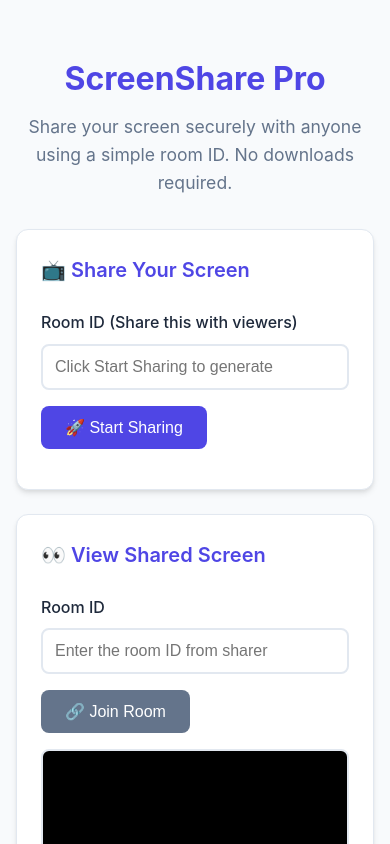
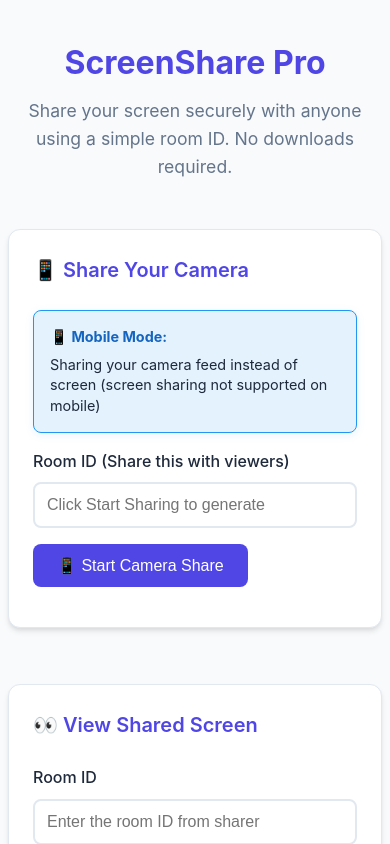
Before and after one commit to muhammadsadoon/screen-sharing-project, a React (Vite) app: page / in a window 390 px wide. Shown: the top 844 px of the page. Built offline with nearby package versions, Linux system fonts and the light colour scheme; no server answers.

Commit message:
add mobile feature

```diff
--- a/src/App.css
+++ b/src/App.css
@@ -188,3 +188,50 @@ body {
   background: #fee2e2;
   color: #991b1b;
 }
+
+/* Mobile-specific styles */
+@media (max-width: 768px) {
+  .app-container {
+    padding: 1rem 0.5rem;
+  }
+
+  .app-header h1 {
+    font-size: 2rem;
+  }
+
+  .card {
+    margin: 1rem 0;
+    padding: 1.5rem;
+  }
+
+  .btn {
+    padding: 0.75rem 1.5rem;
+    font-size: 1rem;
+  }
+
+  .input-group input {
+    padding: 0.75rem;
+    font-size: 1rem;
+  }
+
+  .mobile-notice {
+    font-size: 0.9rem;
+    line-height: 1.4;
+  }
+}
+
+/* Mobile notice styling */
+.mobile-notice {
+  background: linear-gradient(135deg, #e3f2fd 0%, #bbdefb 100%);
+  border: 1px solid #2196f3;
+  border-radius: 12px;
+  padding: 1rem;
+  margin-bottom: 1rem;
+  box-shadow: 0 2px 8px rgba(33, 150, 243, 0.1);
+}
+
+.mobile-notice strong {
+  color: #1565c0;
+  display: block;
+  margin-bottom: 0.5rem;
+}
--- a/src/components/ShareScreen.jsx
+++ b/src/components/ShareScreen.jsx
@@ -7,6 +7,20 @@ const ShareScreen = () => {
   const peerRef = useRef(null);
   const [roomId, setRoomId] = useState("");
   const [isSharing, setIsSharing] = useState(false);
+  const [isMobile, setIsMobile] = useState(false);
+
+  // Detect mobile device
+  React.useEffect(() => {
+    const checkMobile = () => {
+      const mobile = /Android|webOS|iPhone|iPad|iPod|BlackBerry|IEMobile|Opera Mini/i.test(navigator.userAgent) ||
+                    window.innerWidth <= 768;
+      setIsMobile(mobile);
+    };
+
+    checkMobile();
+    window.addEventListener('resize', checkMobile);
+    return () => window.removeEventListener('resize', checkMobile);
+  }, []);
 
   const stopShare = async () => {
     if (peerRef.current) {
@@ -31,13 +45,29 @@ const ShareScreen = () => {
     setRoomId(generatedRoomId);
 
     try {
-      // 1️⃣ Screen capture
-      console.log("🎥 Requesting screen capture...");
-      const stream = await navigator.mediaDevices.getDisplayMedia({
-        video: { mediaSource: 'screen' },
-        audio: false
-      });
-      console.log("✅ Screen captured successfully", stream);
+      let stream;
+
+      if (isMobile) {
+        // Mobile: Use camera instead of screen sharing
+        console.log("📱 Mobile detected - using camera for sharing...");
+        stream = await navigator.mediaDevices.getUserMedia({
+          video: {
+            facingMode: 'user', // Use front camera
+            width: { ideal: 1280 },
+            height: { ideal: 720 }
+          },
+          audio: false
+        });
+        console.log("✅ Camera access granted on mobile", stream);
+      } else {
+        // Desktop: Use screen sharing
+        console.log("🖥️ Desktop detected - requesting screen capture...");
+        stream = await navigator.mediaDevices.getDisplayMedia({
+          video: { mediaSource: 'screen' },
+          audio: false
+        });
+        console.log("✅ Screen captured successfully", stream);
+      }
 
       // 2️⃣ Create Peer (initiator)
       const peer = new SimplePeer({
@@ -99,7 +129,18 @@ const ShareScreen = () => {
 
   return (
     <div>
-      <h3>📺 Share Your Screen</h3>
+      <h3>{isMobile ? "📱 Share Your Camera" : "📺 Share Your Screen"}</h3>
+      {isMobile && (
+        <div className="mobile-notice" style={{
+          background: "#e3f2fd",
+          padding: "1rem",
+          borderRadius: "8px",
+          marginBottom: "1rem",
+          border: "1px solid #2196f3"
+        }}>
+          <strong>📱 Mobile Mode:</strong> Sharing your camera feed instead of screen (screen sharing not supported on mobile)
+        </div>
+      )}
       <div className="input-group">
         <label htmlFor="room-id-sharer">Room ID (Share this with viewers)</label>
         <div style={{ display: "flex", gap: "10px" }}>
@@ -125,7 +166,7 @@ const ShareScreen = () => {
       <div style={{ display: "flex", gap: "10px", marginBottom: "1rem" }}>
         {!isSharing ? (
           <button className="btn" onClick={startShare}>
-            🚀 Start Sharing
+            {isMobile ? "📱 Start Camera Share" : "🚀 Start Screen Share"}
           </button>
         ) : (
           <button className="btn btn-secondary" onClick={stopShare}>
@@ -135,8 +176,8 @@ const ShareScreen = () => {
       </div>
       {isSharing && (
         <div className="status-indicator status-sharing">
-          <span>📡</span>
-          Broadcasting to room: <strong>{roomId}</strong>
+          <span>{isMobile ? "📱" : "📡"}</span>
+          {isMobile ? "Broadcasting camera to" : "Broadcasting screen to"} room: <strong>{roomId}</strong>
         </div>
       )}
     </div>
```
Also changed, not shown: 1 other file (tests, documents, lock files or other folders).
